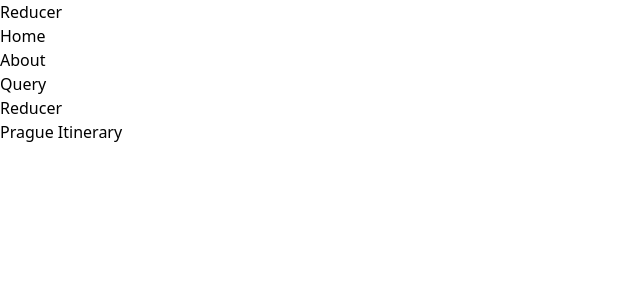
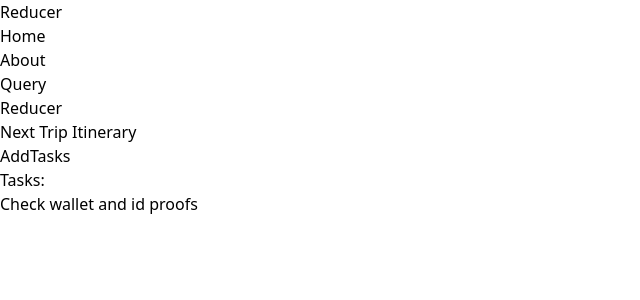
Before and after one commit to pagarevijayy/dev-dojo, a React (Vite) app in the folder kata-react-context/: page /reducer in a window 1280 px wide. Shown: the top 300 px of the page, without its empty margins (0-640 px from the left). Built offline with nearby package versions, Linux system fonts and the light colour scheme.

Commit message:
implementing itinerary

```diff
--- /dev/null
+++ b/kata-react-context/src/components/itinerary/AddTasks.tsx
@@ -0,0 +1,4 @@
+const AddTasks = () => {
+    return <div>AddTasks</div>;
+};
+export default AddTasks;
--- /dev/null
+++ b/kata-react-context/src/components/itinerary/ListTasks.tsx
@@ -0,0 +1,17 @@
+import { itineraryItem } from "../../utils/itineraryReducer";
+import TaskItem from "./TaskItem";
+
+interface ListTasksProps extends Partial<ComponentGenericProps> {
+    taskList: itineraryItem[];
+}
+
+const ListTasks = ({ taskList }: ListTasksProps) => {
+    return (
+        <ol>
+            {taskList.map((task: itineraryItem) => {
+                return <TaskItem task={task} key={task.id} />;
+            })}
+        </ol>
+    );
+};
+export default ListTasks;
--- /dev/null
+++ b/kata-react-context/src/components/itinerary/TaskItem.tsx
@@ -0,0 +1,10 @@
+import { itineraryItem } from "../../utils/itineraryReducer";
+
+interface TaskItemProps extends Partial<ComponentGenericProps> {
+    task: itineraryItem;
+}
+
+const TaskItem = ({ task }: TaskItemProps) => {
+    return <li>{task.text}</li>;
+};
+export default TaskItem;
--- a/kata-react-context/src/contexts/ItineraryContext.tsx
+++ b/kata-react-context/src/contexts/ItineraryContext.tsx
@@ -16,7 +16,7 @@ const ItineraryContext = createContext<itineraryContextType | undefined>(
     undefined,
 );
 
-const ItineraryContextProvider = ({ children }: componentGenericProps) => {
+const ItineraryContextProvider = ({ children }: ComponentGenericProps) => {
     const [itineraryTasks, itineraryDispatch] = useReducer<
         Reducer<itineraryItem[], actionType>
     >(itineraryReducer, itineraryInitialState);
--- a/kata-react-context/src/contexts/PageContext.tsx
+++ b/kata-react-context/src/contexts/PageContext.tsx
@@ -10,7 +10,7 @@ const PageContext = createContext<PageContextType | undefined>(undefined);
 
 export default function PageContextProvider({
     children,
-}: componentGenericProps) {
+}: ComponentGenericProps) {
     const [pageName, setPageName] = useState("");
 
     return (
--- a/kata-react-context/src/global.d.ts
+++ b/kata-react-context/src/global.d.ts
@@ -1,3 +1,3 @@
-type componentGenericProps = {
+interface ComponentGenericProps {
     children: React.ReactNode;
-};
+}
--- a/kata-react-context/src/main.tsx
+++ b/kata-react-context/src/main.tsx
@@ -7,9 +7,9 @@ import "./index.css";
 import App from "./App.tsx";
 import About from "./pages/About";
 import Homepage from "./pages/Homepage";
-import PageContextProvider from "./contexts/PageContext.tsx";
 import QueryDemo from "./pages/QueryDemo.tsx";
 import ReducerDemo from "./pages/ReducerDemo.tsx";
+import CustomProvider from "./contexts/Provider.tsx";
 
 const router = createBrowserRouter([
     {
@@ -41,9 +41,9 @@ const queryClient = new QueryClient();
 ReactDOM.createRoot(document.getElementById("root")!).render(
     <React.StrictMode>
         <QueryClientProvider client={queryClient}>
-            <PageContextProvider>
+            <CustomProvider>
                 <RouterProvider router={router} />
-            </PageContextProvider>
+            </CustomProvider>
         </QueryClientProvider>
     </React.StrictMode>,
 );
--- a/kata-react-context/src/pages/ReducerDemo.tsx
+++ b/kata-react-context/src/pages/ReducerDemo.tsx
@@ -1,12 +1,18 @@
 import useSetPageTitle from "../hooks/useSetPageTitle";
+import { useItineraryContext } from "../contexts/ItineraryContext";
+import ListTasks from "../components/itinerary/listTasks";
+import AddTasks from "../components/itinerary/addTasks";
 
 const ReducerDemo = () => {
     useSetPageTitle("Reducer");
-
+    const context = useItineraryContext();
     return (
-        <>
-            <h2>Prague Itinerary</h2>
-        </>
+        <div className="space-y-2">
+            <h2>Next Trip Itinerary</h2>
+            <AddTasks />
+            <p>Tasks:</p>
+            <ListTasks taskList={context.itineraryTasks} />
+        </div>
     );
 };
 export default ReducerDemo;
```
Also changed, not shown: kata-react-context/src/contexts/Provider.tsx (added, +11 -0 lines).
